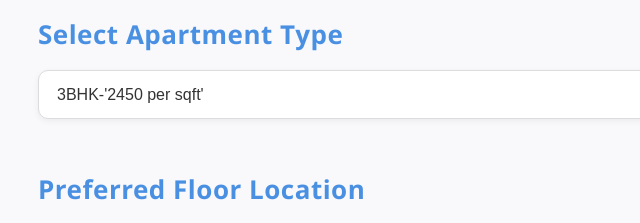
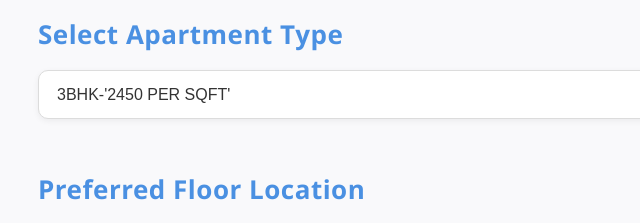
Before and after one commit to VaibhavKumar17/Property-Managment-Calculator, a plain HTML site: page index.html in a window 1280 px wide. Shown: the part 126-349 px from the top of the page, 0-640 px from the left. Drawn offline with Linux system fonts and the light colour scheme.

Commit message:
Update index.html

```diff
--- a/index.html
+++ b/index.html
@@ -18,11 +18,11 @@
   <h2>Select Apartment Type</h2>
 
   <select id="operation">
-      <option value="2450">3BHK-'2450 per sqft'</option>
-      <option value="2750">3BHK + SERVANT-'2750 per sqft'</option>
-      <option value="2800">3BHK + SERVANT + STUDY ROOM -'2850 per sqft'</option>
-      <option value="2900">4BHK + SERVANT -'2900 per sqft'</option>
-      <option value="3200">4BHK + SERVANT + STUDY ROOM-'3200 per sqft'</option>
+      <option value="2450">3BHK-'2450 PER SQFT'</option>
+      <option value="2750">3BHK + SERVANT-'2750 PER SQFT'</option>
+      <option value="2800">3BHK + SERVANT + STUDY ROOM -'2850 PER SQFT'</option>
+      <option value="2900">4BHK + SERVANT -'2900 PER SQFT'</option>
+      <option value="3200">4BHK + SERVANT + STUDY ROOM-'3200 PER SQFT'</option>
   </select>
   <h2>Preferred Floor Location</h2>
   <select id="floor">
```
